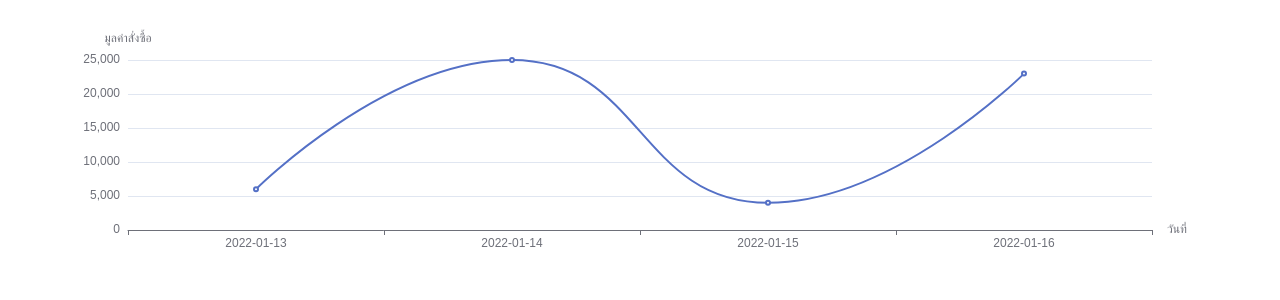
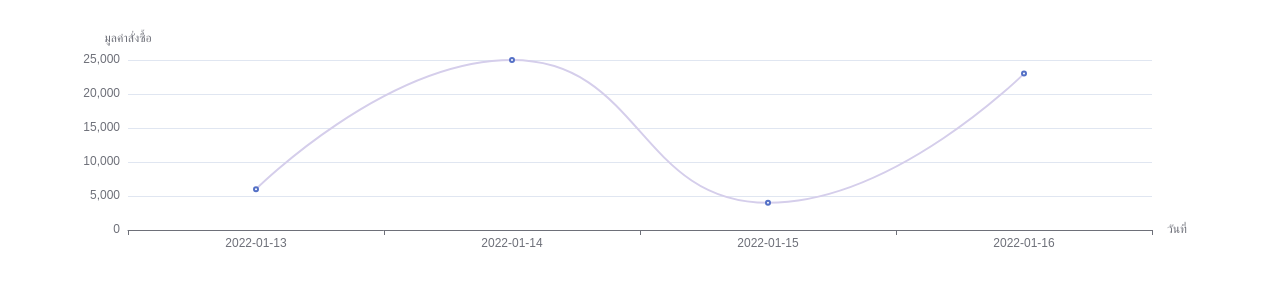
Before and after one commit to soAcademy/workshop-state-and-event, a React (Create React App) app: page / in a window 1280 px wide. Shown: the top 300 px of the page. Built offline with nearby package versions, Linux system fonts and the light colour scheme.

Commit message:
feat:Change-color-WS-Chart-1

```diff
--- a/src/Charts/Chart1.js
+++ b/src/Charts/Chart1.js
@@ -35,6 +35,7 @@ const Chart1 = () => {
         data: orders.map((order) => order.orderValue),
         type: "line",
         smooth: true,
+        lineStyle: { color: "#d5ceeb" },
       },
     ],
     tooltip: {
```
